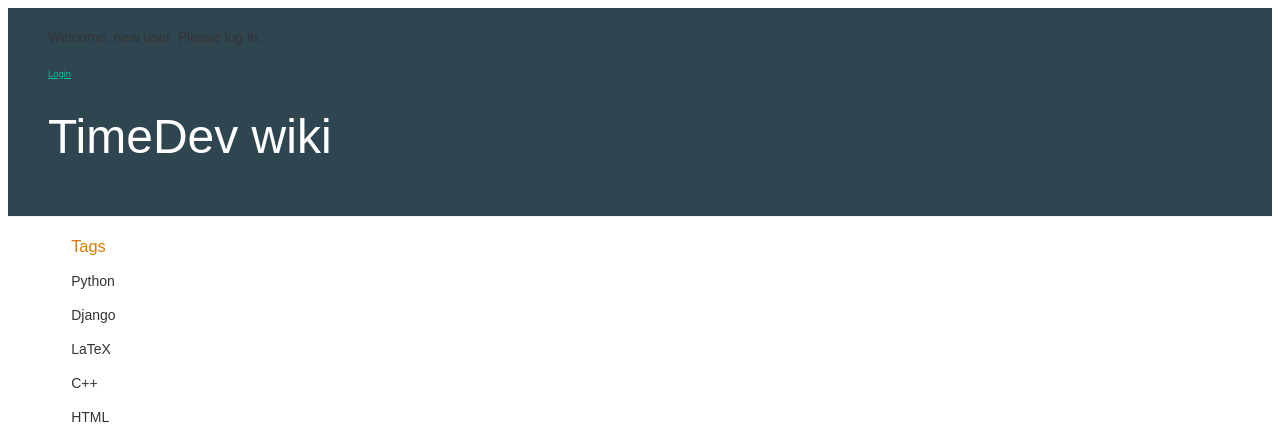
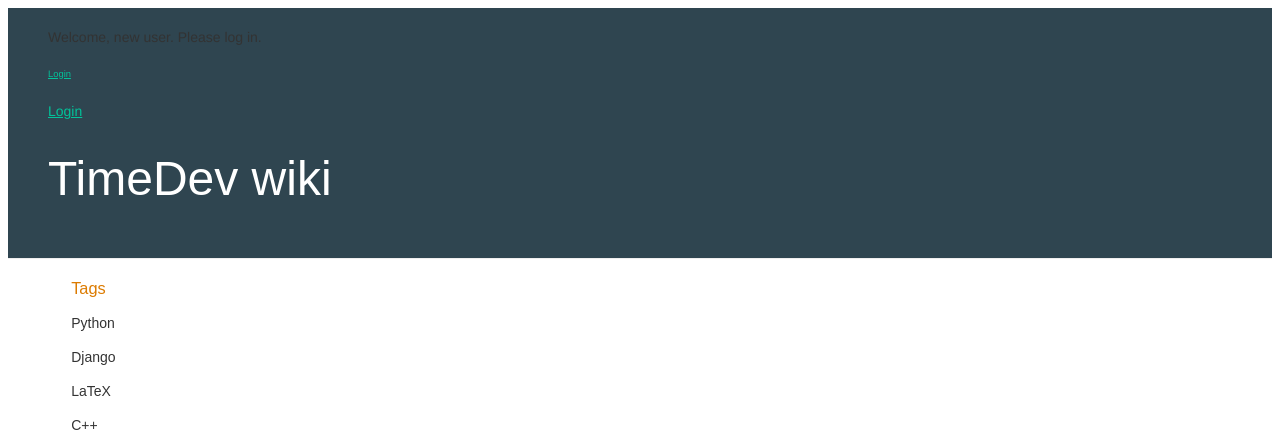
Before and after one commit to philsupertramp/wiki, a Django app: page /login/?next=/post/new/ in a window 1280 px wide. Shown: the top 432 px of the page. Run offline with Django 3.2, Linux system fonts and the light colour scheme; some libraries are stand-ins or nearby versions.

Commit message:
changed html-code

```diff
--- a/elements/templates/wiki/base.html
+++ b/elements/templates/wiki/base.html
@@ -20,6 +20,7 @@
         {% else %}
                 <p>Welcome, new user. Please log in.</p>
                 <h6><a href="/login">Login</a></h6>
+                <a href="/login">Login</a>
         {% endif %}
 
       {%if user.is_authenticated %}
```
